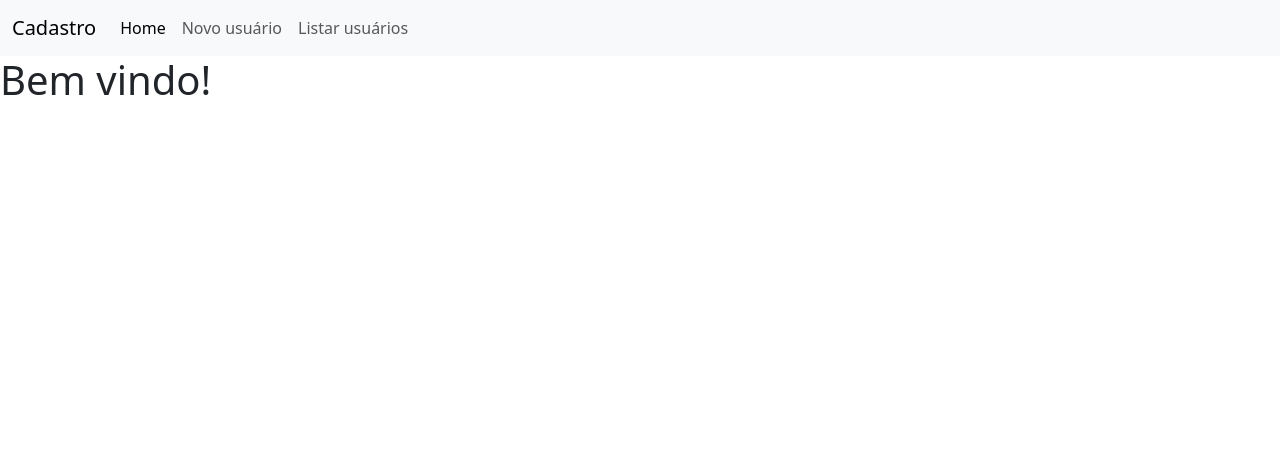
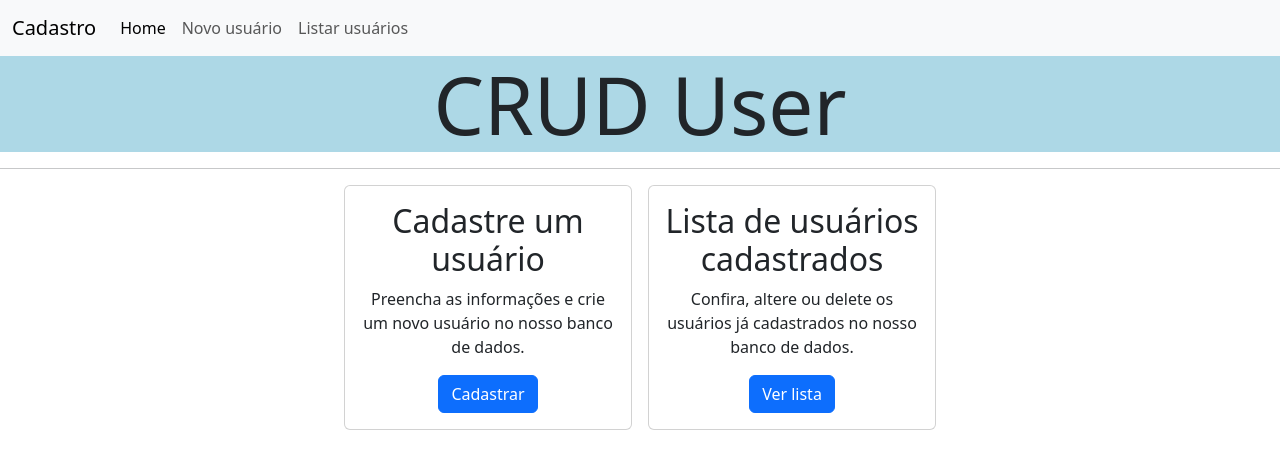
Before and after one commit to jpmoncao/usuario-crud-php, a PHP site: page / in a window 1280 px wide. Shown: the top 469 px of the page. Run offline with PHP 8.4, Linux system fonts and the light colour scheme.

Commit message:
🚀 RELEASE: Adding the home page to our project

```diff
--- a/index.php
+++ b/index.php
@@ -12,7 +12,7 @@
 
     <nav class="navbar navbar-expand-lg bg-body-tertiary">
         <div class="container-fluid">
-            <a class="navbar-brand" href="#">Cadastro</a>
+            <a class="navbar-brand" href="?page=home">Cadastro</a>
             <button class="navbar-toggler" type="button" data-bs-toggle="collapse" data-bs-target="#navbarSupportedContent" aria-controls="navbarSupportedContent" aria-expanded="false" aria-label="Toggle navigation">
                 <span class="navbar-toggler-icon"></span>
             </button>
@@ -48,7 +48,7 @@
             include('controller/saveuser.php');
             break;
         default:
-            print '<h1>Bem vindo!</h1>';
+            include('screens/home.php');
             break;
     }
     ?>
--- /dev/null
+++ b/screens/home.php
@@ -0,0 +1,22 @@
+<div style="background-color: lightblue;margin: 0px;">
+    <h1 class="display-1 text-center">CRUD User</h1>
+</div>
+
+<hr>
+
+<div style="display:flex;justify-content: center;gap:16px;">
+    <div class="card text-center" style="width: 18rem;">
+        <div class="card-body">
+            <h2>Cadastre um usuário</h2>
+            <p>Preencha as informações e crie um novo usuário no nosso banco de dados.</p>
+            <button class="btn btn-primary" onclick="location.href='?page=cadastrar'">Cadastrar</button>
+        </div>
+    </div>
+    <div class="card text-center" style="width: 18rem;">
+        <div class="card-body">
+            <h2>Lista de usuários cadastrados</h2>
+            <p>Confira, altere ou delete os usuários já cadastrados no nosso banco de dados.</p>
+            <button class="btn btn-primary" onclick="location.href='?page=listar'">Ver lista</button>
+        </div>
+    </div>
+</div>
```
